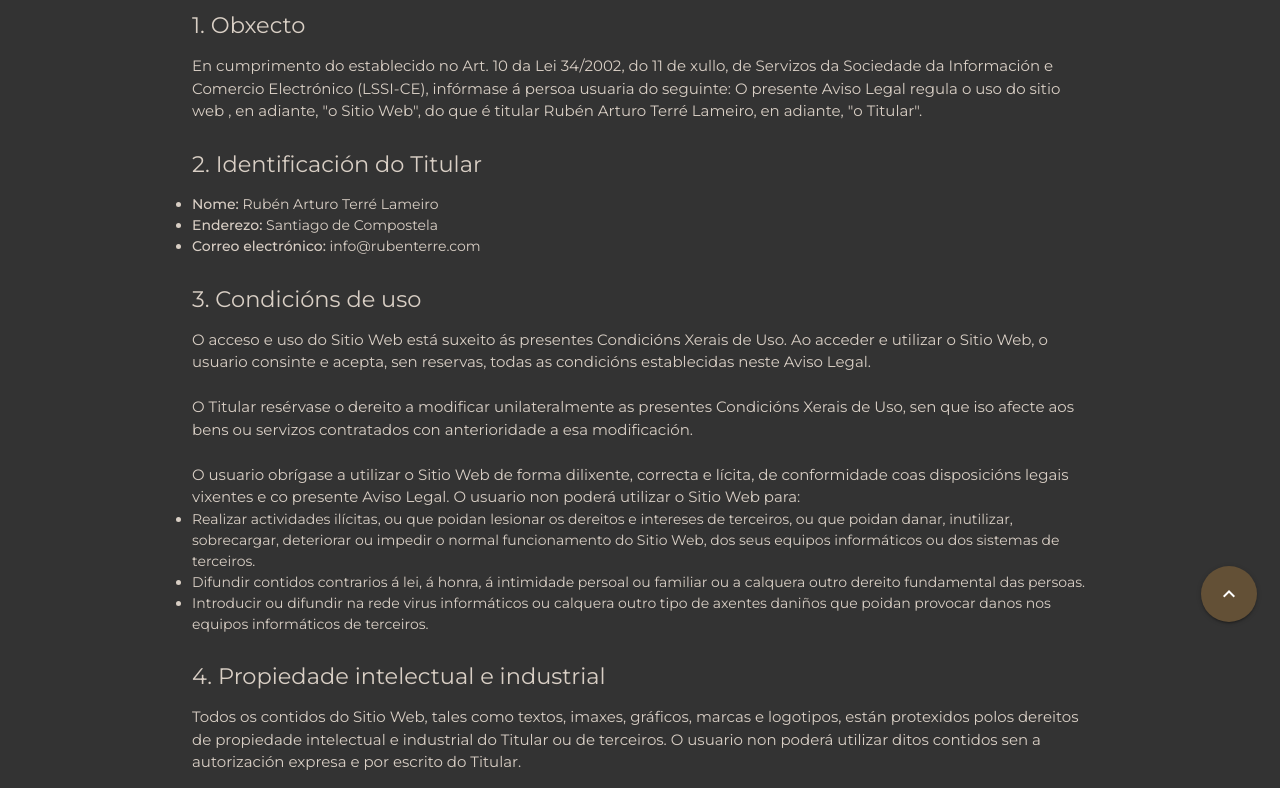
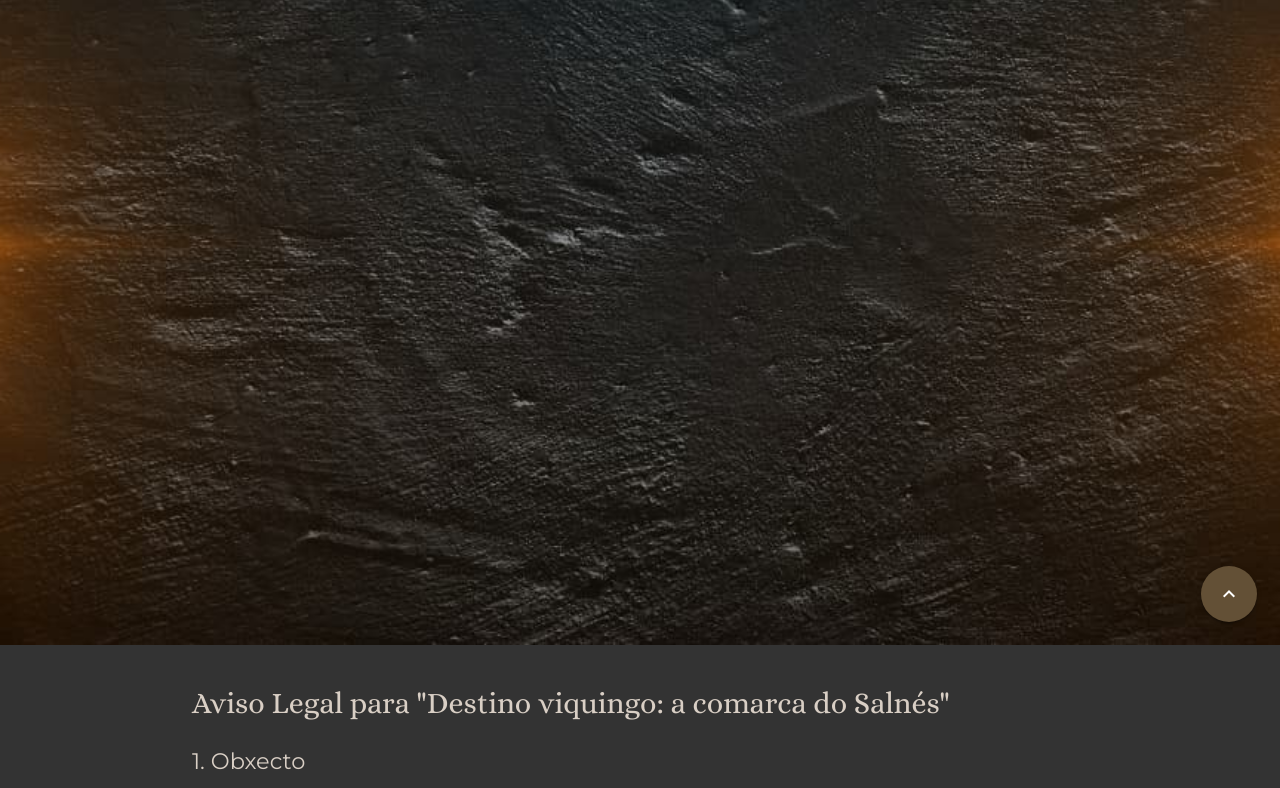
Before and after one commit to rubenterre/DestinoViquingoWeb, a plain HTML site: page avisolegal.html in a window 1280 px wide. Shown: the part 155-943 px from the top of the page. Drawn offline with Linux system fonts and the light colour scheme.

Commit message:
Update Styles

```diff
--- a/css/style.css
+++ b/css/style.css
@@ -44,6 +44,14 @@ button {
 }
 
 /*// Header //*/
+
+.header{
+  background: url(../assets/img/fondoDestinoViquingo.jpg);
+  background-position: center;
+  background-size: cover;
+  background-repeat: no-repeat;
+  height: 100vh;
+}
 
 .header__logo {
   padding-top: 10px;
```
Also changed, not shown: assets/img/fondoDestinoViquingo.jpg (added), css/style.min.css.
